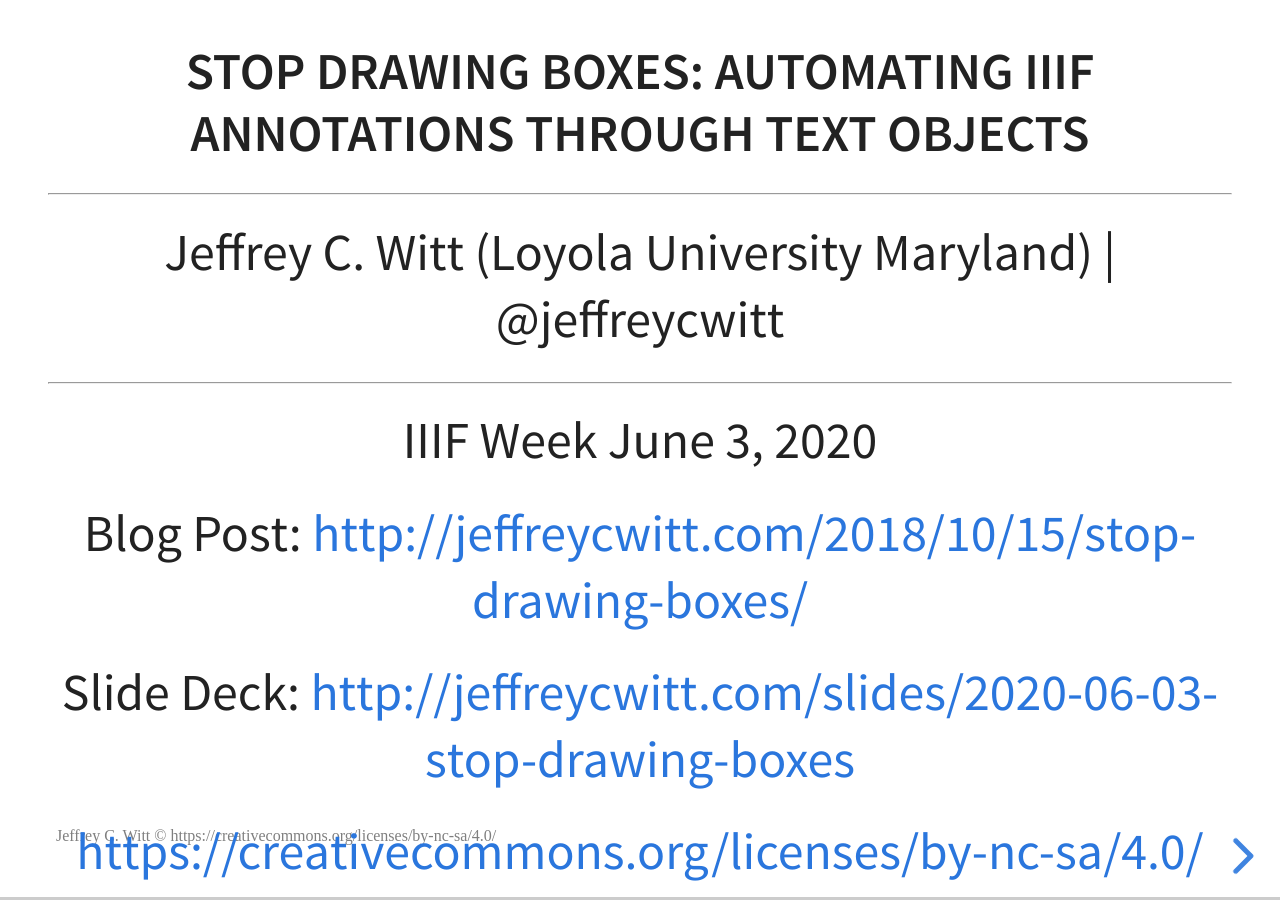
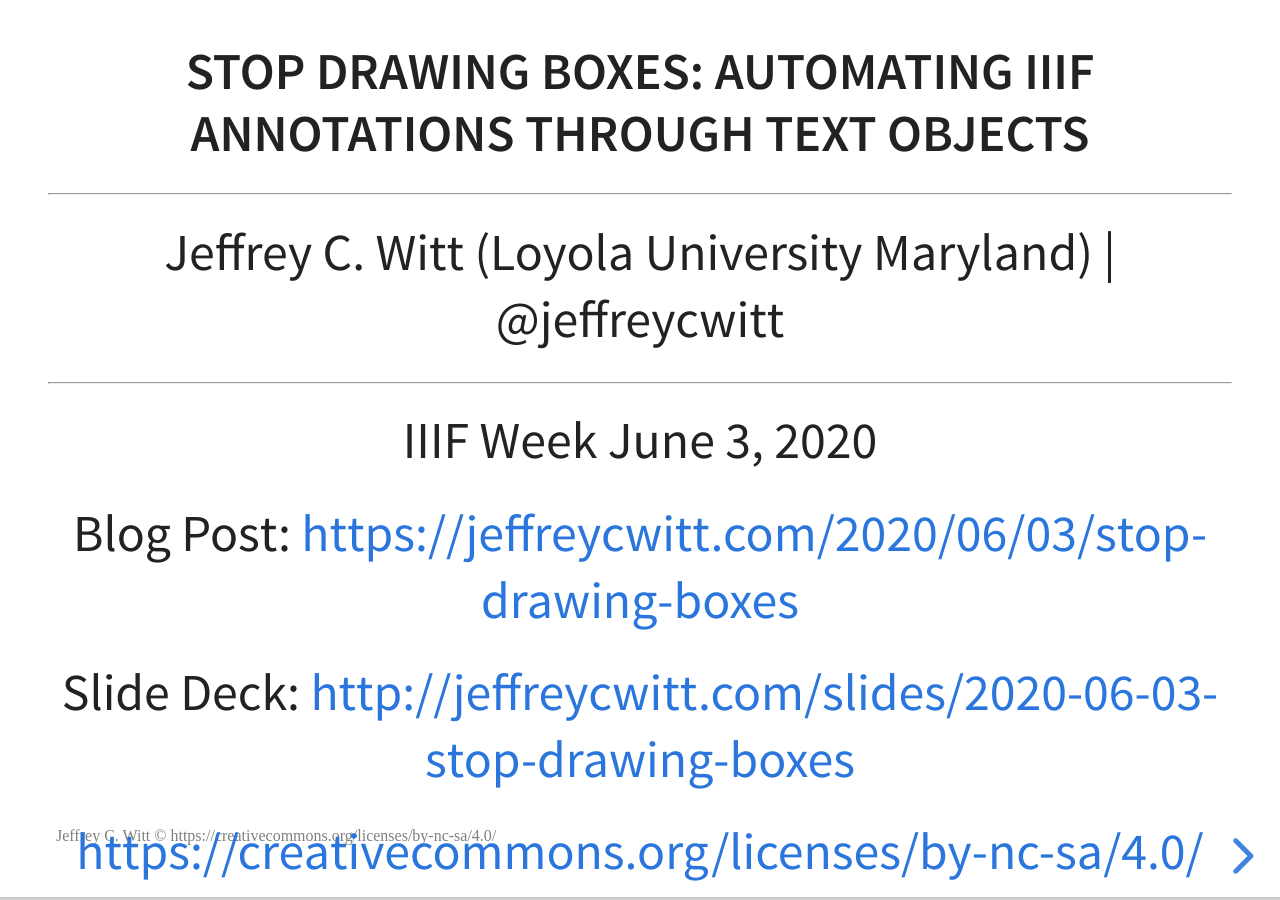
Before and after one commit to jeffreycwitt/jeffreycwitt.github.io, a Jekyll site: the page built from _slides/2020-05-31-stop-drawing-boxes.html, in a window 1280 px wide. Built offline with Jekyll 4.4.1, drawn with Linux system fonts in a browser that asks for light colours; some of the changed lines change nothing that is shown.

Commit message:
link update

```diff
--- a/_slides/2020-05-31-stop-drawing-boxes.html
+++ b/_slides/2020-05-31-stop-drawing-boxes.html
@@ -13,7 +13,7 @@ tags: presentation
   <p>Jeffrey C. Witt (Loyola University Maryland) | @jeffreycwitt</p>
   <hr/>
   <p>IIIF Week June 3, 2020</p>
-  <p>Blog Post: <a href="http://jeffreycwitt.com/posts/2018/10/15/stop-drawing-boxes">http://jeffreycwitt.com/2018/10/15/stop-drawing-boxes/</a></p>
+  <p>Blog Post: <a href="https://jeffreycwitt.com/2020/06/03/stop-drawing-boxes">https://jeffreycwitt.com/2020/06/03/stop-drawing-boxes</a></p>
   <p>Slide Deck: <a href="http://jeffreycwitt.com/slides/2020-06-03-stop-drawing-boxes">http://jeffreycwitt.com/slides/2020-06-03-stop-drawing-boxes</a></p>
   <p><a>https://creativecommons.org/licenses/by-nc-sa/4.0/</a></p>
 </section>
```
